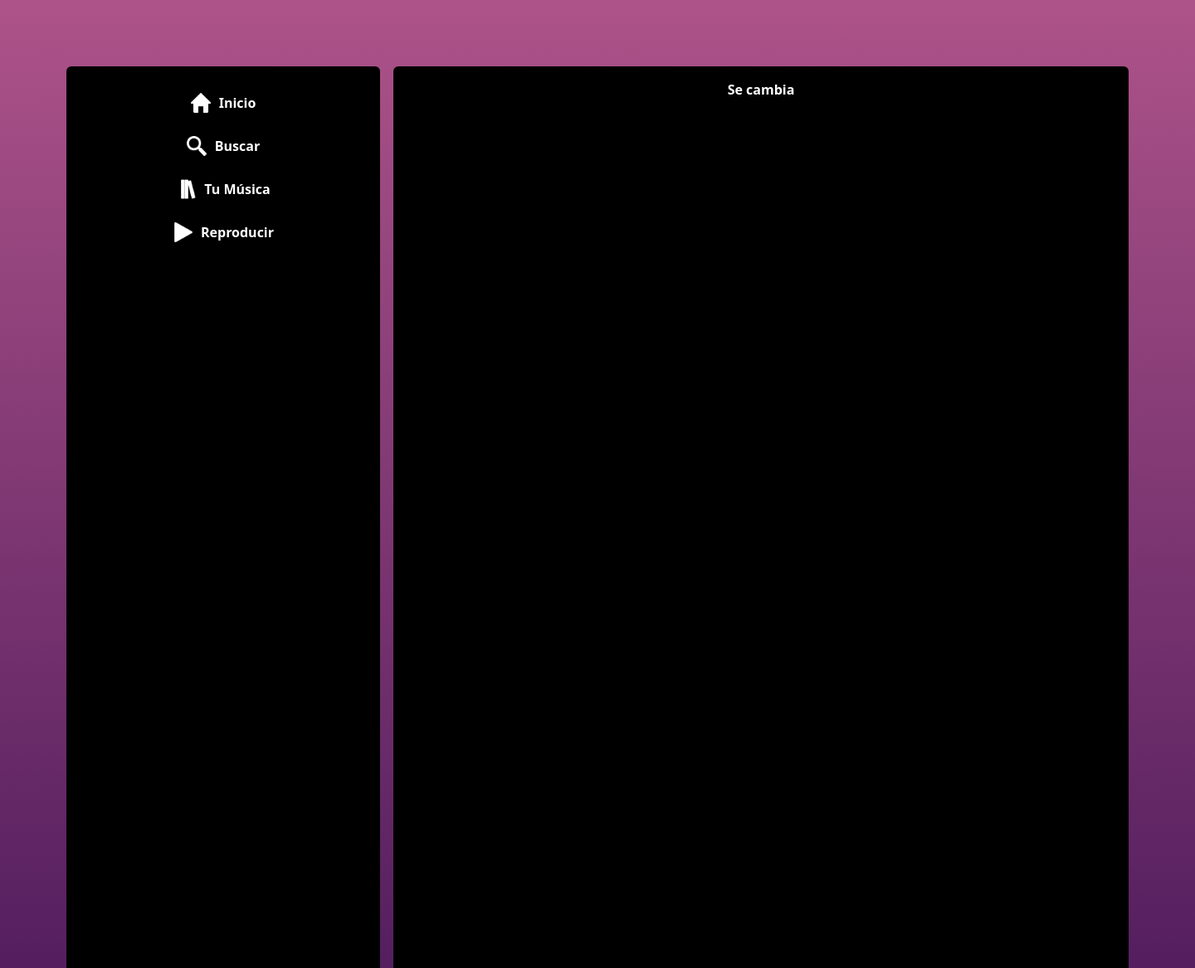
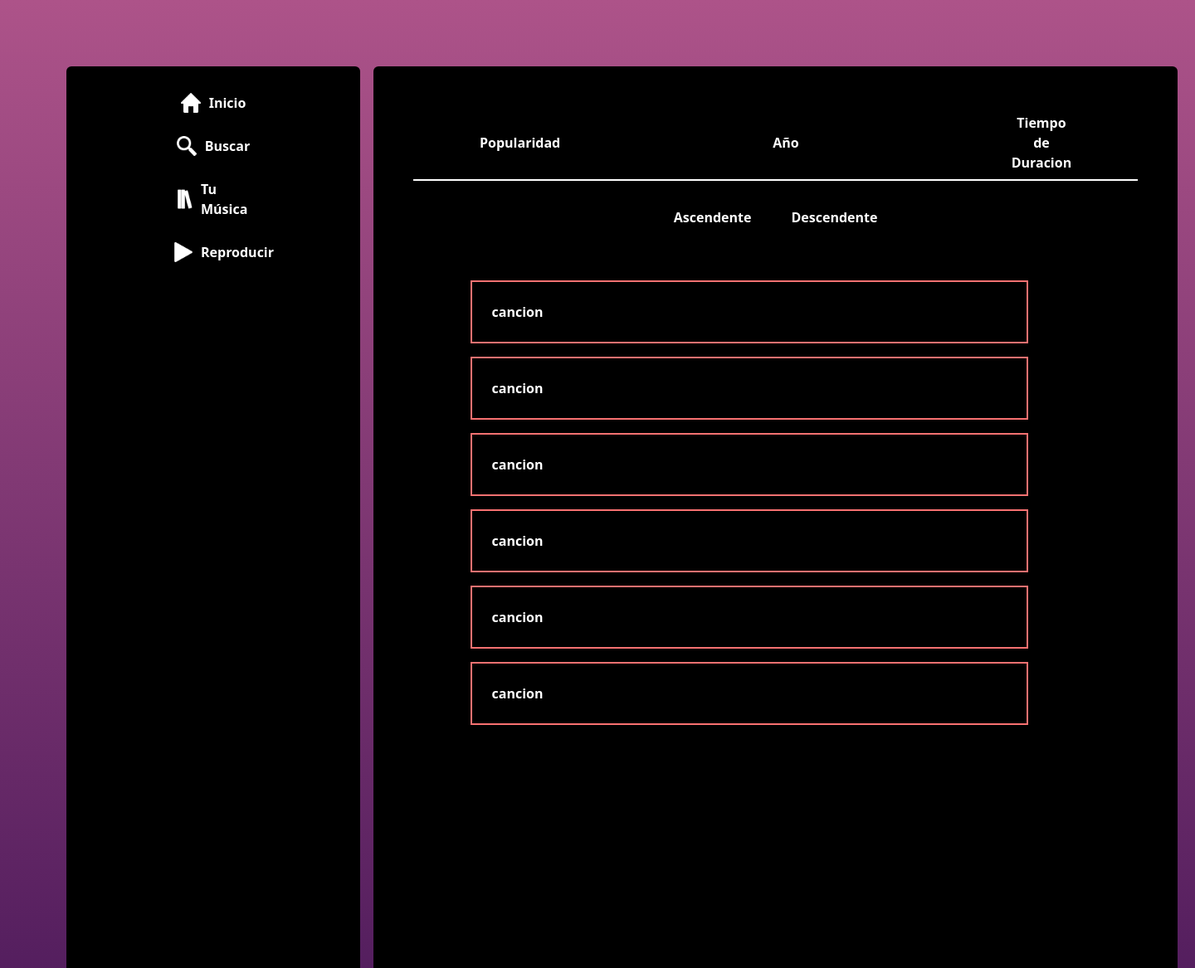
Before and after one commit to eluqm/EDA2024_4, a Django app: page /miMusica in a window 1440 px wide. Shown: the top 1167 px of the page at 83% size. Run offline with Django 5.2, Linux system fonts and the light colour scheme; style sheets or scripts are compiled from the project's sources.

Commit message:
Prueba de estructura HTML de la seccion mi Musica

```diff
--- a/proyecto/app_episound/templates/miMusica/page.html
+++ b/proyecto/app_episound/templates/miMusica/page.html
@@ -1,6 +1,59 @@
 {% extends 'index.html' %}
 {% block content %}
-  <div class="bg-card   w-full">
-    <h1 class=" flex items-center justify-center font-bold"> Se cambia <h1/>
-  <div/>
+  <div class="w-full p-4 flex justify-center items-center flex-col">
+    <div class="flex p-4">
+      <nav class="w-full flex flex-row gap-x-64 py-2 border-b-2 border-b-white px-20 font-bold">
+        <button> Popularidad </button>
+        <button> Año </button>
+        <button> Tiempo de Duracion </button>
+      </nav>
+    </div>
+    <div class="my-4">
+      <nav class="w-full flex flex-row gap-x-12 px-4 font-bold">
+        <button> Ascendente </button>
+        <button> Descendente </button>
+      </nav>
+    </div>
+    <div class="max-w-3xl my-8 w-full flex items-center justify-center flex-col">
+      <!-- Agregar un contenedor con desplazamiento basado en la altura de 5 divs -->
+      <div class="max-w-3xl w-full overflow-y-auto space-y-4" style="height: calc(5 * 6rem + 5 * 1rem);">
+        <div class="max-w-2xl w-full border-2 border-red-400 m-4 p-6 font-bold">
+          <p> cancion </p>
+        </div>
+        <div class="max-w-2xl w-full border-2 border-red-400 m-4 p-6 font-bold">
+          <p> cancion </p>
+        </div>
+        <div class="max-w-2xl w-full border-2 border-red-400 m-4 p-6 font-bold">
+          <p> cancion </p>
+        </div>
+        <div class="max-w-2xl w-full border-2 border-red-400 m-4 p-6 font-bold">
+          <p> cancion </p>
+        </div>
+        <div class="max-w-2xl w-full border-2 border-red-400 m-4 p-6 font-bold">
+          <p> cancion </p>
+        </div>
+        <div class="max-w-2xl w-full border-2 border-red-400 m-4 p-6 font-bold">
+          <p> cancion </p>
+        </div>
+        <div class="max-w-2xl w-full border-2 border-red-400 m-4 p-6 font-bold">
+          <p> cancion </p>
+        </div>
+        <div class="max-w-2xl w-full border-2 border-red-400 m-4 p-6 font-bold">
+          <p> cancion </p>
+        </div>
+        <div class="max-w-2xl w-full border-2 border-red-400 m-4 p-6 font-bold">
+          <p> cancion </p>
+        </div>
+        <div class="max-w-2xl w-full border-2 border-red-400 m-4 p-6 font-bold">
+          <p> cancion </p>
+        </div>
+        <div class="max-w-2xl w-full border-2 border-red-400 m-4 p-6 font-bold">
+          <p> cancion </p>
+        </div>
+        <div class="max-w-2xl w-full border-2 border-red-400 m-4 p-6 font-bold">
+          <p> cancion </p>
+        </div>
+      </div>
+    </div>
+  </div>
 {% endblock content %}
```
